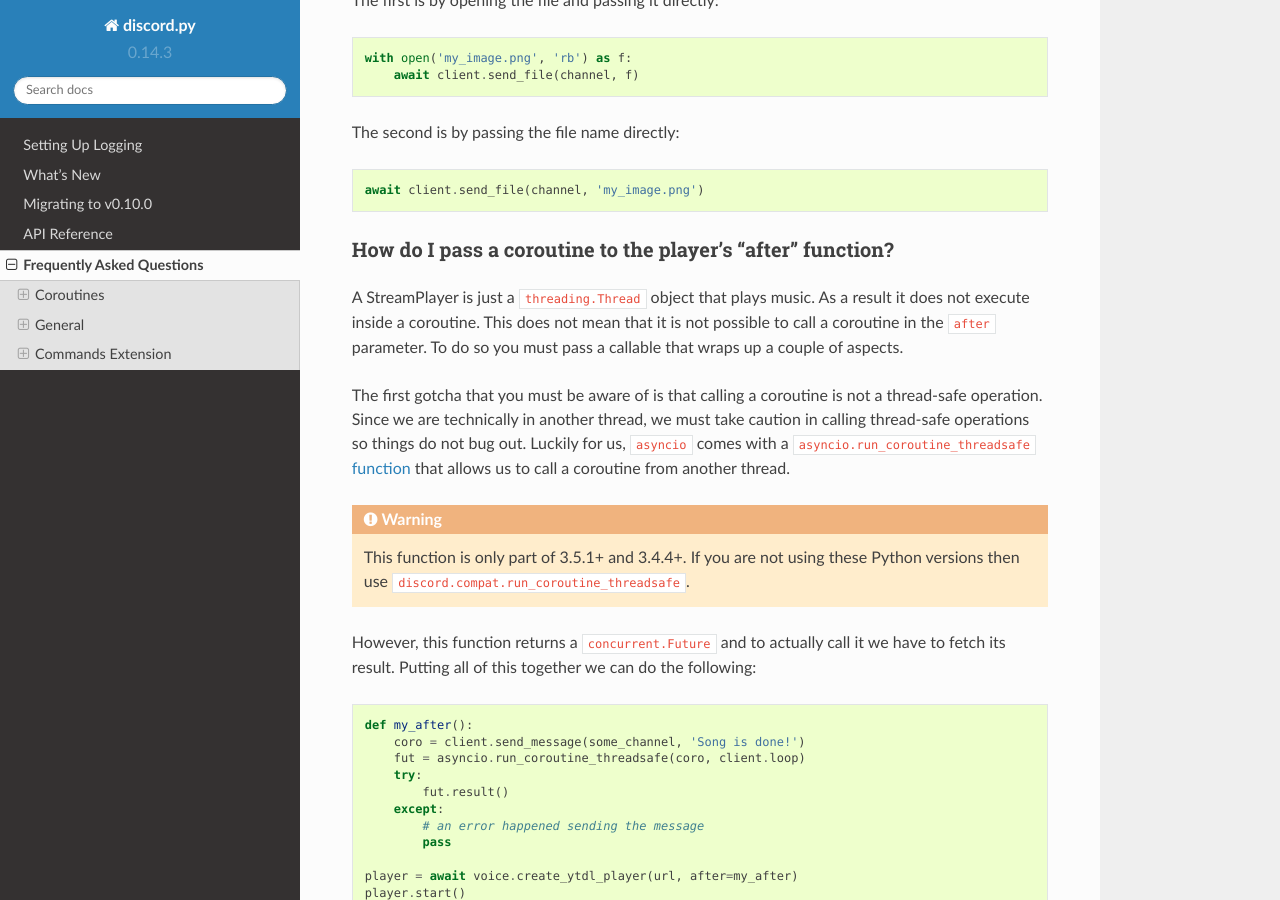
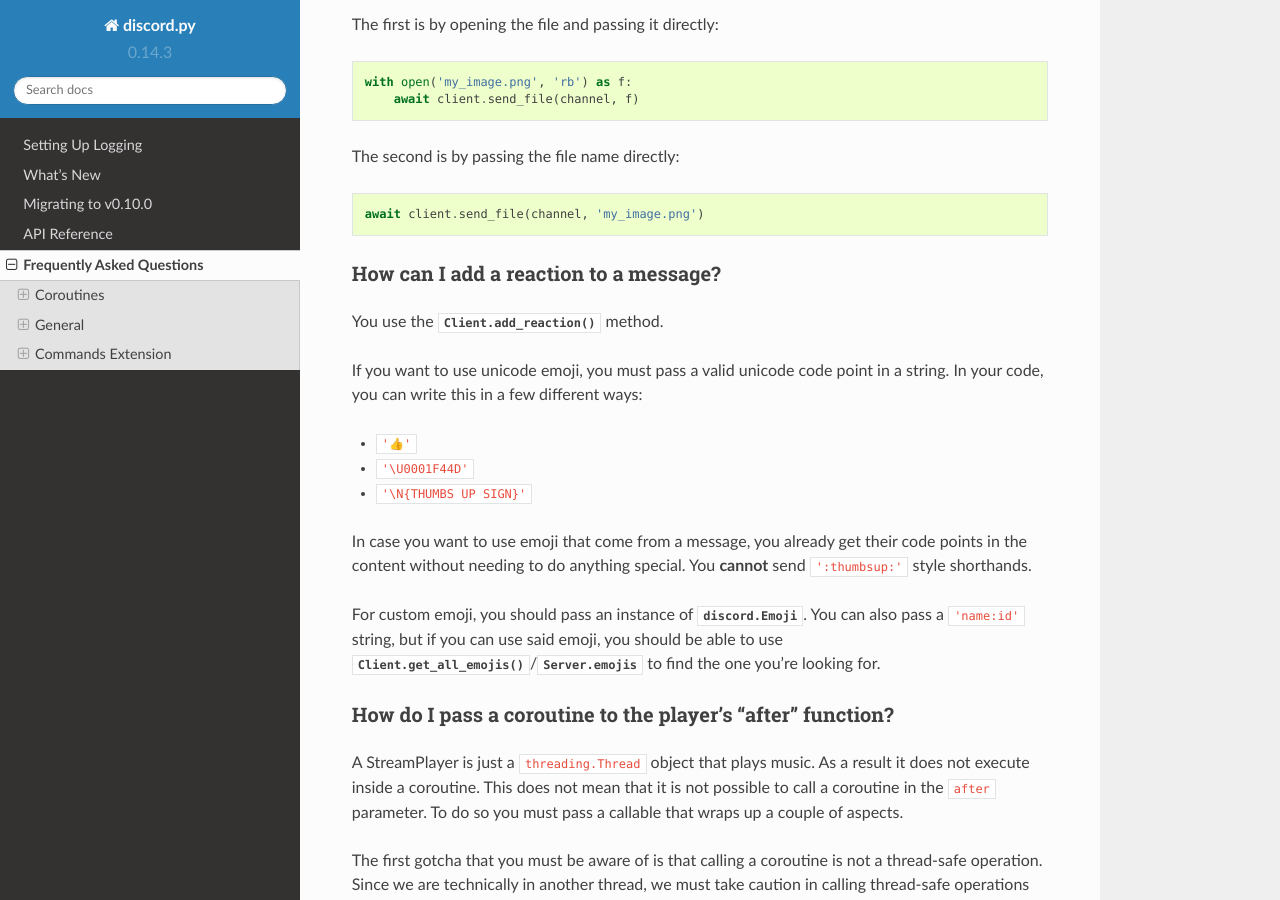
Before and after one commit to Rapptz/discord.py, a Sphinx documentation site: the page built from docs/faq.rst, in a window 1280 px wide and 900 px high, scrolled down 3344 px. Built offline with Sphinx 7.4.7 and the Read the Docs theme 2.0.0, drawn with Linux system fonts in a browser that asks for light colours; some of the changed text lies outside the part shown.

Commit message:
Add FAQ entry about reactions

```diff
--- a/docs/faq.rst
+++ b/docs/faq.rst
@@ -129,6 +129,23 @@
 The second is by passing the file name directly: ::
 
     await client.send_file(channel, 'my_image.png')
+
+How can I add a reaction to a message?
+~~~~~~~~~~~~~~~~~~~~~~~~~~~~~~~~~~~~~~
+
+You use the :meth:`Client.add_reaction` method.
+
+If you want to use unicode emoji, you must pass a valid unicode code point in a string. In your code, you can write this in a few different ways:
+
+- ``'👍'``
+- ``'\U0001F44D'``
+- ``'\N{THUMBS UP SIGN}'``
+
+In case you want to use emoji that come from a message, you already get their code points in the content without needing to do anything special.
+You **cannot** send ``':thumbsup:'`` style shorthands.
+
+For custom emoji, you should pass an instance of :class:`discord.Emoji`. You can also pass a ``'name:id'`` string, but if you can use said emoji,
+you should be able to use :meth:`Client.get_all_emojis`/:attr:`Server.emojis` to find the one you're looking for.
 
 How do I pass a coroutine to the player's "after" function?
 ~~~~~~~~~~~~~~~~~~~~~~~~~~~~~~~~~~~~~~~~~~~~~~~~~~~~~~~~~~~~
```
